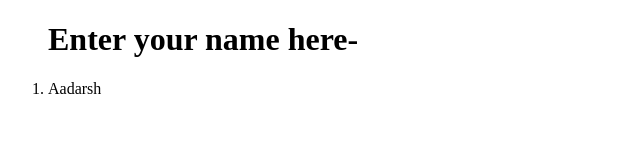
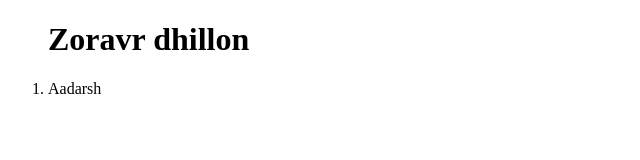
Before and after one commit to zsdhillon/Test, a plain HTML site: page index.html in a window 1280 px wide. Shown: the whole page, without its empty margins (0-640 px from the left). Drawn offline with Linux system fonts and the light colour scheme.

Commit message:
Update index.html

```diff
--- a/index.html
+++ b/index.html
@@ -7,7 +7,7 @@
 </head>
 <body>
     <ol>
-        <h1>Enter your name here-</h1>
+        <h1>Zoravr dhillon</h1>
     <li>Aadarsh</li>
 </ol>
 </body>
```
